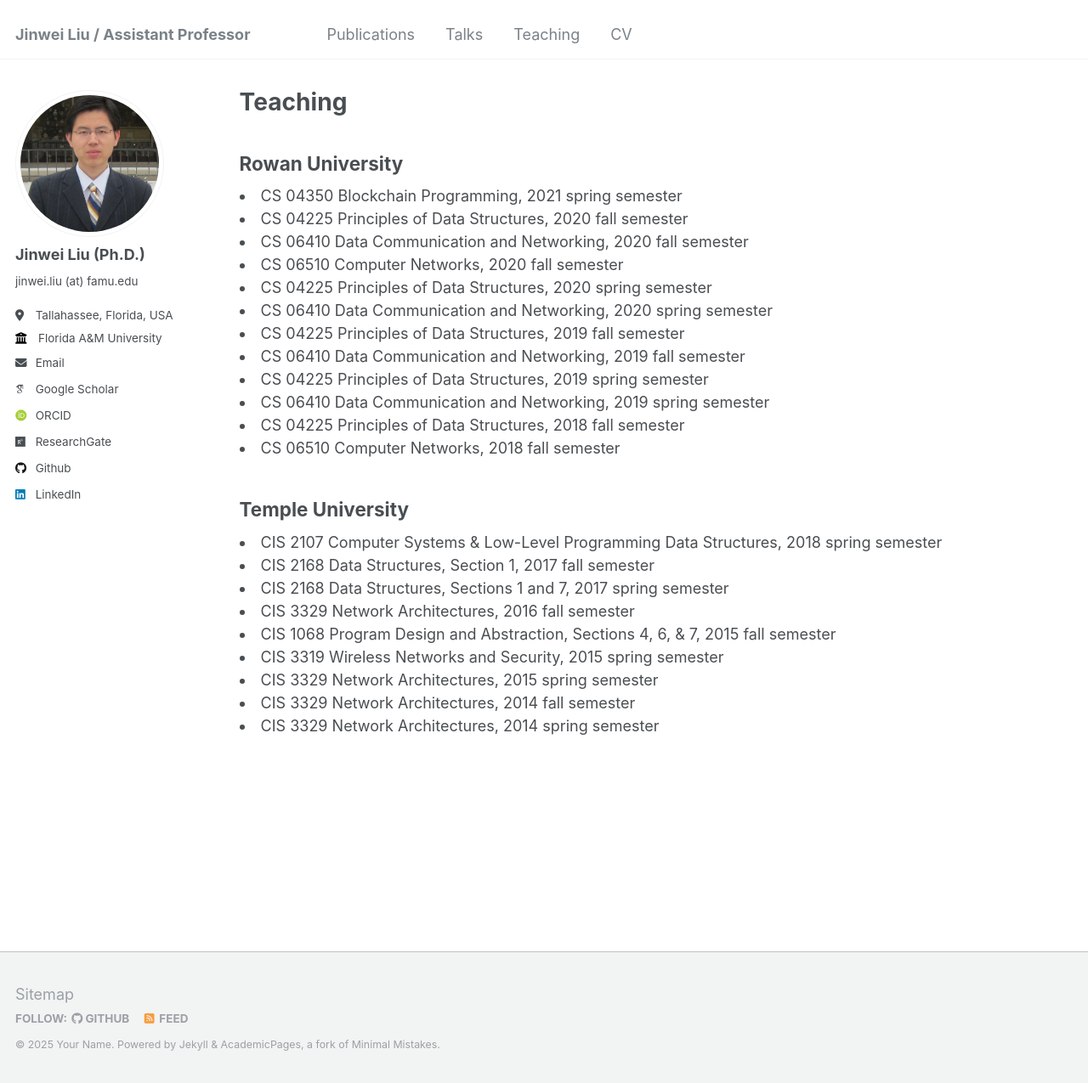
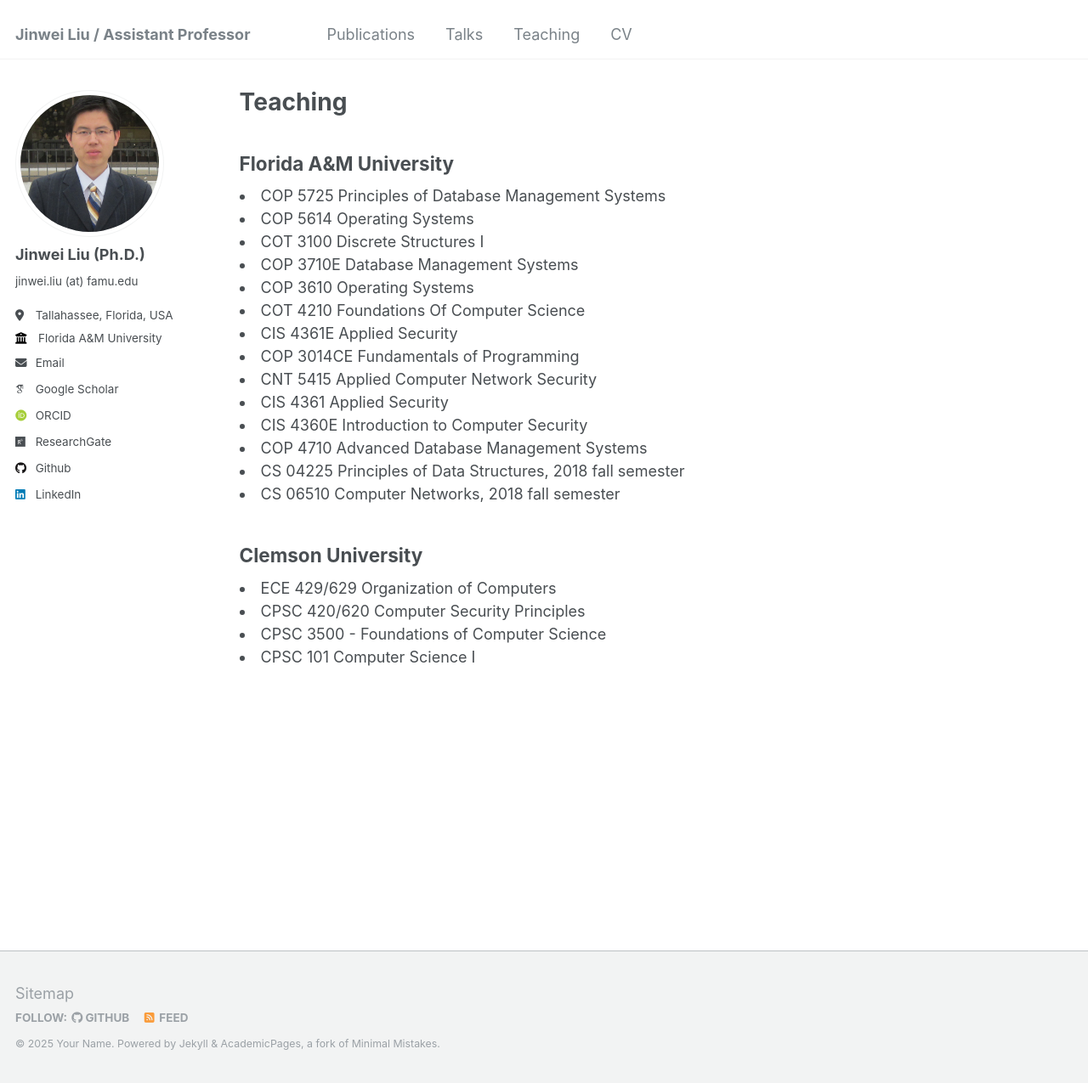
Before and after one commit to jinweiliucu/jinweiliucu.github.io, a Jekyll site: the page built from _pages/teaching.html, in a window 1280 px wide and 1275 px high. Shown: the whole window at 85% size. Built offline with Jekyll 4.4.1, drawn with Linux system fonts in a browser that asks for light colours; some web fonts are replaced.

Commit message:
Update teaching.html

```diff
--- a/_pages/teaching.html
+++ b/_pages/teaching.html
@@ -5,52 +5,54 @@ permalink: /teaching/
 author_profile: true
 ---
 
-<h2 class="text-left">Rowan University</h2>
+<h2 class="text-left">Florida A&M University</h2>
 
-
-
-  <li>
-    CS 04350 Blockchain Programming, 2021 spring semester
-    </li>
-
-
-
-  <li>
-    CS 04225 Principles of Data Structures, 2020 fall semester
+    <li>
+    COP 5725 Principles of Database Management Systems
     </li>
 
     <li>
-    CS 06410  Data Communication and Networking, 2020 fall semester
-    </li>
-
-
-    <li>
-    CS 06510  Computer Networks, 2020 fall semester
-    </li>
-
-
-  <li>
-    CS 04225 Principles of Data Structures, 2020 spring semester
+    COP 5614 Operating Systems
     </li>
 
     <li>
-    CS 06410  Data Communication and Networking, 2020 spring semester
+    COT 3100 Discrete Structures I
     </li>
 
     <li>
-    CS 04225 Principles of Data Structures, 2019 fall semester
+    COP 3710E Database Management Systems
     </li>
 
     <li>
-    CS 06410  Data Communication and Networking, 2019 fall semester
+    COP 3610 Operating Systems
     </li>
 
     <li>
-    CS 04225 Principles of Data Structures, 2019 spring semester
+    COT 4210 Foundations Of Computer Science
     </li>
 
     <li>
-    CS 06410  Data Communication and Networking, 2019 spring semester
+    CIS 4361E Applied Security
+    </li>
+
+    <li>
+    COP 3014CE Fundamentals of Programming
+    </li>
+
+    <li>
+    CNT 5415 Applied Computer Network Security
+    </li>
+
+    <li>
+    CIS 4361 Applied Security
+    </li>
+
+    <li>
+    CIS 4360E Introduction to Computer Security
+    </li>
+
+    <li>
+    COP 4710 Advanced Database Management Systems
     </li>
 
     <li>
@@ -63,50 +65,20 @@ author_profile: true
 
 
 
-
-
-
-
-<h2 class="text-left">Temple University</h2>
-
-
-
-     <li>
-    CIS 2107 Computer Systems & Low-Level Programming Data Structures, 2018 spring semester
-    </li>
-
-
-
-		<li>
-    CIS 2168 Data Structures, Section 1, 2017 fall semester
-		</li>
-
-		<li>
-    CIS 2168 Data Structures, Sections 1 and 7, 2017 spring semester
-		</li>
-
-		<li>
-    CIS 3329 Network Architectures, 2016 fall semester
-		</li>
+<h2 class="text-left">Clemson University</h2>
 
     <li>
-    CIS 1068 Program Design and Abstraction, Sections 4, 6, & 7, 2015 fall semester
-    </li>
-
-
-    <li>
-    CIS 3319 Wireless Networks and Security, 2015 spring semester
+    ECE 429/629 Organization of Computers
     </li>
 
     <li>
-    CIS 3329 Network Architectures, 2015 spring semester
+    CPSC 420/620 Computer Security Principles
     </li>
 
+    <li>
+    CPSC 3500 - Foundations of Computer Science
+    </li>
 
     <li>
-    CIS 3329 Network Architectures, 2014 fall semester
+    CPSC 101 Computer Science I
     </li>
-
-       <li>
-    CIS 3329 Network Architectures, 2014 spring semester
-    </li>
```
